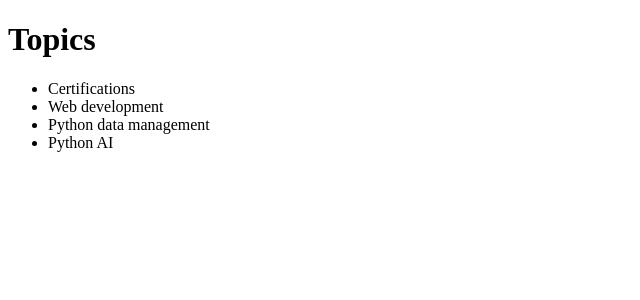
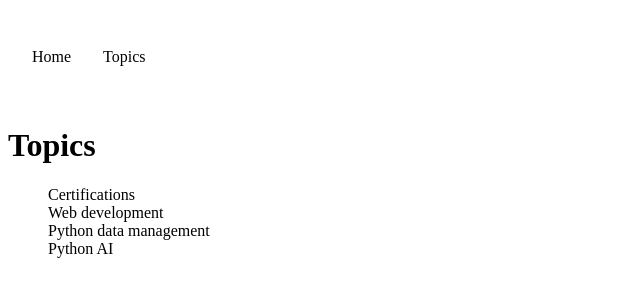
Before and after one commit to VarmiloVA/Django-portfolio, a Django app: page /blog/topics/ in a window 1280 px wide. Shown: the top 300 px of the page, without its empty margins (0-640 px from the left). Run offline with Django 4.2, Linux system fonts and the light colour scheme; data comes from the database, SQL or seed files in the repository; both versions use the stored data as it was after the commit.

Commit message:
more templates created and static files too

```diff
--- a/learning_log/settings.py
+++ b/learning_log/settings.py
@@ -124,6 +124,8 @@ USE_TZ = True
 
 STATIC_URL = 'static/'
 
+STATICFILES_DIRS = ['learning_logs/static']
+
 # Default primary key field type
 # https://docs.djangoproject.com/en/4.2/ref/settings/#default-auto-field
 
--- a/learning_logs/models.py
+++ b/learning_logs/models.py
@@ -23,5 +23,5 @@ class Entry(models.Model):
         if len(self.text) > 50:
             return f"""{self.text[:50]}..."""
 
-        else:
+        elif len(self.text) < 50:
             return self.text
--- /dev/null
+++ b/learning_logs/static/learning_logs/base.css
@@ -0,0 +1,18 @@
+a {
+   text-decoration: none;
+   color: #000;
+}
+
+ul {
+    list-style: none;
+    text-decoration: none;
+}
+
+nav {
+    display: flex;
+}
+
+nav * {
+    display: flex;
+    padding: .5em;
+}
--- a/learning_logs/templates/learning_logs/base.html
+++ b/learning_logs/templates/learning_logs/base.html
@@ -1,3 +1,4 @@
+{% load static %}
 <!DOCTYPE html>
 <html lang="en">
 <head>
@@ -5,8 +6,15 @@
     <meta name="viewport" content="width=device-width, initial-scale=1.0">
     <meta name="robots" content="noindex">
     <title>Blog</title>
+    <link rel="stylesheet" href="{% static 'learning_logs/base.css' %}"
 </head>
 <body>
+    <nav>
+        <ul>
+            <li><a target="_blank" href="{% url 'learning_logs:index' %}">Home</a></li>
+            <li><a target="_blank" href="{% url 'learning_logs:topics' %}">Topics</a></li>
+        </ul>
+    </nav>
     {% block content %}
     {% endblock %}
 </body>
--- a/learning_logs/templates/learning_logs/topics.html
+++ b/learning_logs/templates/learning_logs/topics.html
@@ -6,7 +6,7 @@
 <main>
     <ul>
         {% for topic in topics %}
-            <li>{{ topic }}</li>
+            <li><a target="_blank" href="{% url 'learning_logs:topic' topic.id %}">{{ topic }}</a></li>
         {% empty %}
             <li>No topics have been added yet</li>
         {% endfor %}
--- a/learning_logs/urls.py
+++ b/learning_logs/urls.py
@@ -8,4 +8,6 @@ urlpatterns = [
     path('', views.index, name='index'),
     #Topics page
     path('topics/', views.topics, name='topics'),
+    #Topic entries
+    path('topic/<int:topic_id>/', views.topic , name='topic')
 ]
--- a/learning_logs/views.py
+++ b/learning_logs/views.py
@@ -10,3 +10,13 @@ def topics(request):
     topics = Topic.objects.order_by('date_added')
     context = {'topics': topics}
     return render(request, 'learning_logs/topics.html', context)
+
+def topic(request, topic_id):
+    """Shows the content created about a topic"""
+    topic = Topic.objects.get(id=topic_id)
+    entries = topic.entry_set.order_by('-date_added')
+    context = {
+        'topic': topic,
+        'entries': entries,
+        }
+    return render(request, 'learning_logs/topic.html', context)
```
Also changed, not shown: learning_logs/templates/learning_logs/topic.html (added, +16 -0 lines), db.sqlite3.
